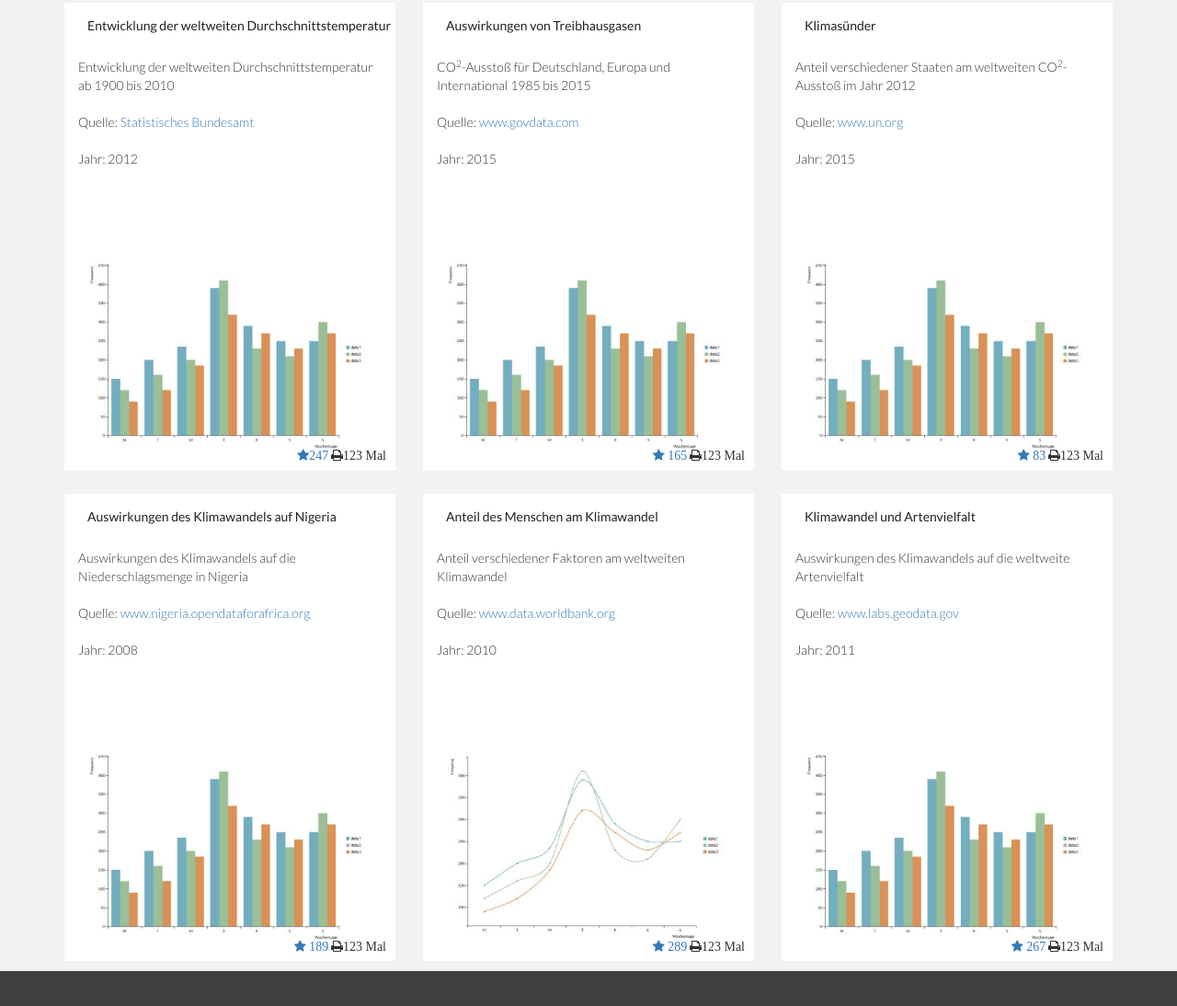
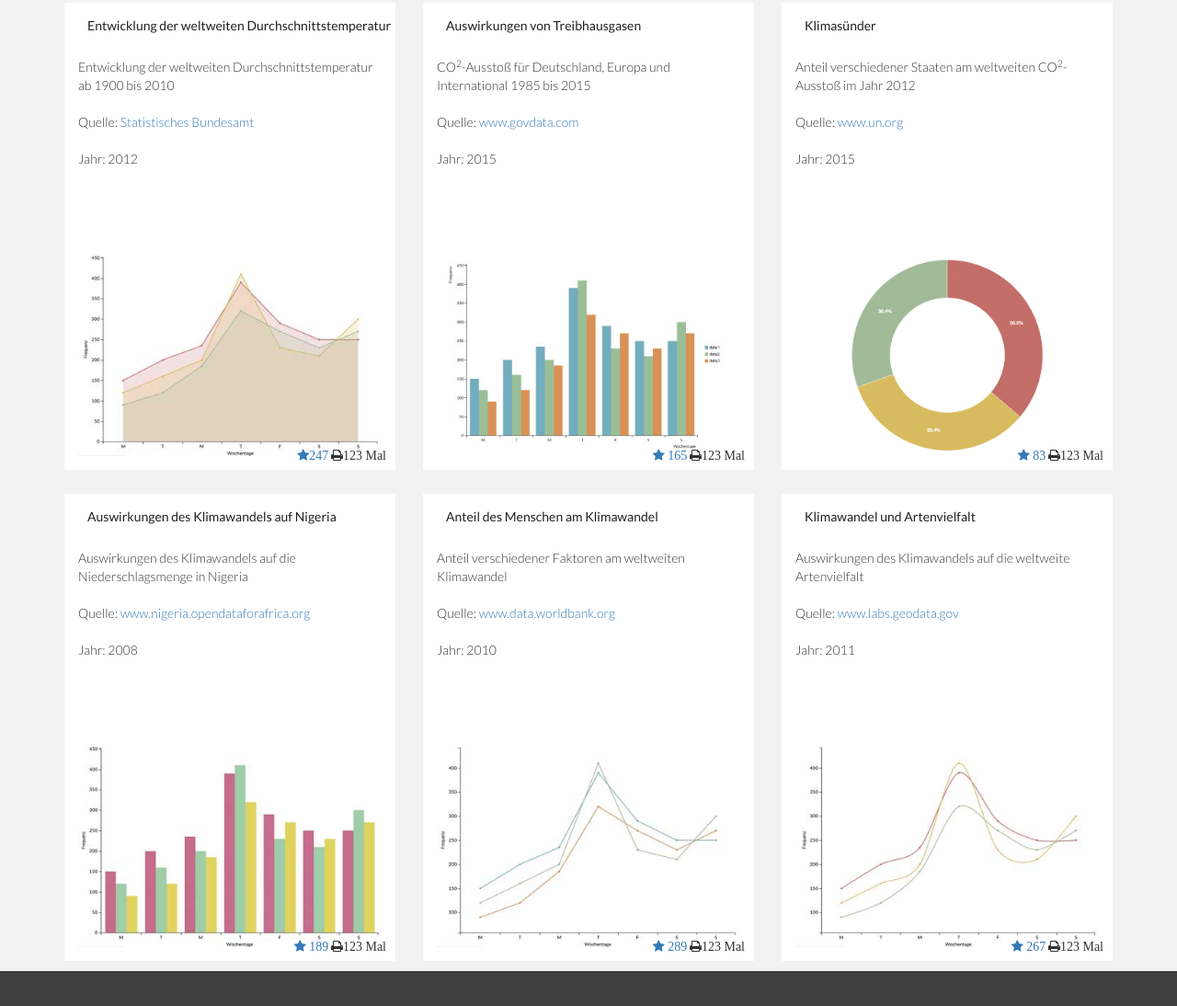
Before and after one commit to Algram/abditory, a website: page arbeitsblaetter.html in a window 1280 px wide. Shown: the part 500-1594 px from the top of the page at 92% size. Drawn offline with nearby package versions, Linux system fonts and the light colour scheme; files that its build step writes are made by us from their sources.

Commit message:
Replaced content

```diff
--- a/arbeitsblaetter.html
+++ b/arbeitsblaetter.html
@@ -210,7 +210,7 @@
                           Quelle: <a href="#">Statistisches Bundesamt</a><br><br>
                           Jahr: 2012
                       </p>
-                      <img src="image/meine/meine-4.jpg" alt="" />
+                      <img src="image/meine/meine-27.jpg" alt="" />
                     </div>
                     <div class="content-arbeitsblaetter-print">
                       <a href="/">
@@ -260,7 +260,7 @@
                           Quelle: <a href="#">www.un.org</a><br><br>
                           Jahr: 2015
                       </p>
-                      <img src="image/meine/meine-4.jpg" alt="" />
+                      <img src="image/meine/meine-26.jpg" alt="" />
                     </div>
                     <div class="content-arbeitsblaetter-print">
                       <a href="/">
@@ -285,7 +285,7 @@
                           Quelle: <a href="#">www.nigeria.opendataforafrica.org</a><br><br>
                           Jahr: 2008
                       </p>
-                      <img src="image/meine/meine-4.jpg" alt="" />
+                      <img src="image/meine/meine-32.jpg" alt="" />
                     </div>
                     <div class="content-arbeitsblaetter-print">
                       <a href="/">
@@ -310,7 +310,7 @@
                           Quelle: <a href="#">www.data.worldbank.org</a><br><br>
                           Jahr: 2010
                       </p>
-                      <img src="image/meine/meine-7.jpg" alt="" />
+                      <img src="image/meine/meine-30.jpg" alt="" />
                     </div>
                     <div class="content-arbeitsblaetter-print">
                       <a href="/">
@@ -335,7 +335,7 @@
                           Quelle: <a href="#">www.labs.geodata.gov</a><br><br>
                           Jahr: 2011
                       </p>
-                      <img src="image/meine/meine-4.jpg" alt="" />
+                      <img src="image/meine/meine-25.jpg" alt="" />
                     </div>
                     <div class="content-arbeitsblaetter-print">
                       <a href="/">
```
